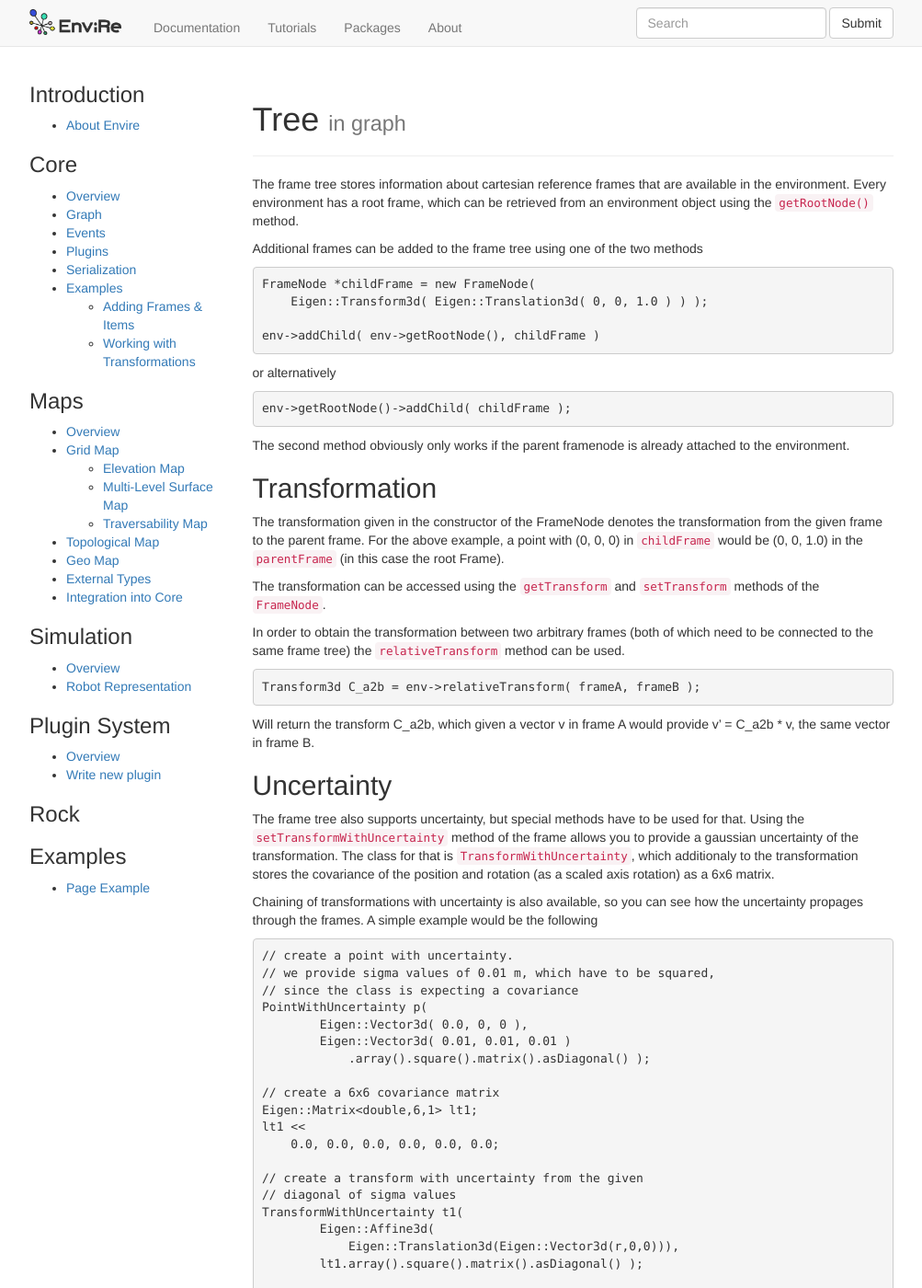
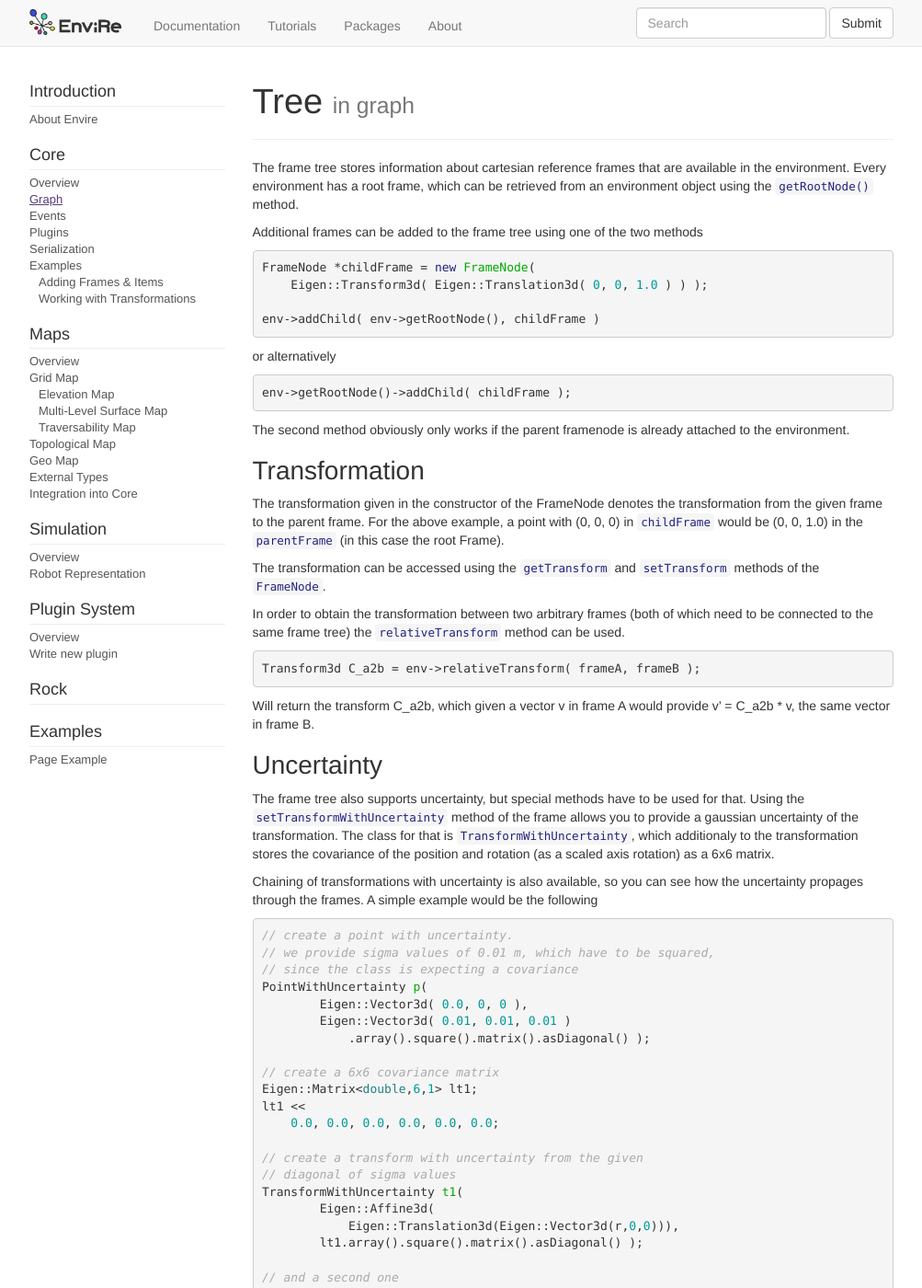
Before and after one commit to envire/envire.github.io, a Jekyll site: the page built from docs/core_graph_tree.md, in a window 1280 px wide and 1400 px high. Shown: the whole window at 92% size, without its empty margins (138-1141 px from the left). Built offline with Jekyll 4.4.1, drawn with Linux system fonts in a browser that asks for light colours; nearby versions of some CDN libraries.

Commit message:
add highlight code style, modify the font style and size

```diff
--- a/_includes/nav_docs.html
+++ b/_includes/nav_docs.html
@@ -1,4 +1,4 @@
-<nav>
+<nav class="nav-sidebar">
   <!-- Docs Nav -->
   {% for section in site.data.nav_docs %}
     <div class="nav-sidebar">
--- a/_layouts/docs.html
+++ b/_layouts/docs.html
@@ -3,9 +3,7 @@ layout: default
 ---
     <div class="row">
         <div class="col-md-3">
-            <nav>
-                {% include nav_docs.html %}
-            </nav>
+            {% include nav_docs.html %}
         </div>
         <div class="col-md-9">
             <div class="page-header">
--- a/_layouts/home.html
+++ b/_layouts/home.html
@@ -103,19 +103,19 @@
                     <img src="images/icons/icon_001.png" height="60"/>
                     <h3>Documentation</h3>
                     <p>Lorem ipsum dolor sit amet, consetetur sadipscing elitr, sed diam nonumy eirmod tempor invidunt ut labore et dolore magna aliquyam erat, sed diam voluptua.</p>
-                    <p><a class="btn btn-default" href="#" role="button">View details &raquo;</a></p>
+                    <p><a class="btn btn-default" href="{{"docs/intro_about_envire.html" | prepend: site.url }}" role="button">View details &raquo;</a></p>
                 </div>
                 <div class="col-md-4">
                     <img src="images/icons/icon_002.png" height="60"/>
                     <h3>Tutorials</h3>
                     <p>Lorem ipsum dolor sit amet, consetetur sadipscing elitr, sed diam nonumy eirmod tempor invidunt ut labore et dolore magna aliquyam erat, sed diam voluptua.</p>
-                    <p><a class="btn btn-default" href="#" role="button">View details &raquo;</a></p>
+                    <p><a class="btn btn-default" href="{{"tutorials/" | prepend: site.url }}" role="button">View details &raquo;</a></p>
                 </div>
                 <div class="col-md-4">
                     <img src="images/icons/icon_003.png" height="60"/>
                     <h3>Plugins</h3>
                     <p>Lorem ipsum dolor sit amet, consetetur sadipscing elitr, sed diam nonumy eirmod tempor invidunt ut labore et dolore magna aliquyam erat, sed diam voluptua.</p>
-                    <p><a class="btn btn-default" href="#" role="button">View details &raquo;</a></p>
+                    <p><a class="btn btn-default" href="{{"docs/plugins_overview.html" | prepend: site.url }}" role="button">View details &raquo;</a></p>
                 </div>
             </div>
         </div>
--- a/_layouts/packages.html
+++ b/_layouts/packages.html
@@ -3,9 +3,7 @@ layout: default
 ---
     <div class="row">
         <div class="col-md-3">
-            <nav>
-                {% include nav_packages.html %}
-            </nav>
+            {% include nav_packages.html %}
         </div>
         <div class="col-md-9">
             <div class="page-header">
--- a/_layouts/tutorials.html
+++ b/_layouts/tutorials.html
@@ -3,9 +3,7 @@ layout: default
 ---
     <div class="row">
         <div class="col-md-3">
-            <nav>
-                {% include nav_tutorials.html %}
-            </nav>
+            {% include nav_tutorials.html %}
         </div>
         <div class="col-md-9">
             <div class="page-header">
--- a/css/envire.css
+++ b/css/envire.css
@@ -26,7 +26,7 @@ body {
 
 .nav > li > a
 {
-    padding-top: 20px;
+    padding-top: 18px;
     padding-bottom: 10px;
 }
 
@@ -184,3 +184,183 @@ div.gray
 {
     text-align: center;
 }
+
+/* CUSTOMIZE THE SIDEBAR NAV
+-------------------------------------------------- */
+
+.page-header
+{
+    margin-top: 0px;
+}
+
+.page-header h1
+{
+    margin-top: 20px;
+}
+
+.nav-sidebar h3
+{
+    font-size: 18px;
+    padding-bottom: 5px;
+    border-bottom: 1px solid #eeeeee;
+    margin-bottom: 5px;
+    margin-top: 20px;
+}
+
+.nav-sidebar ul
+{
+    list-style: none;
+    padding: 0;
+    margin: 0;
+    font-size: 13px;
+    line-height: 18px;
+}
+
+.nav-sidebar a
+{
+    color: #555;
+}
+
+.nav-sidebar a:hover
+{
+    color: #23527c;
+}
+
+.nav-sidebar ul ul li
+{
+    padding-left: 10px;
+}
+
+.nav-sidebar > ul > li.active > a
+{
+    color: #563d7c;
+    text-decoration: underline;
+}
+
+.nav-sidebar ul li.active > a
+{
+    color: #563d7c;
+    text-decoration: underline;
+}
+
+
+/* Text */
+.col-md-9 img
+{
+    display: block;
+    margin: 20px auto;
+}
+
+
+@media (max-width: 360px) {
+    .col-md-9 img
+    {
+        max-width: 250px;
+    }
+}
+
+@media (min-width: 360px) {
+    .col-md-9 img
+    {
+        max-width: 350px;
+    }
+}
+
+@media (min-width: 700px) {
+    .col-md-9 img
+    {
+        max-width: 600px;
+    }
+}
+
+.col-md-9 h1
+{
+    font-size: 38px;
+}
+
+.col-md-9 h2
+{
+    font-size: 28px;
+    margin-top: 20px;
+    margin-bottom: 10px;
+}
+
+.col-md-9 h3
+{
+    font-size: 20px;
+    margin-top: 30px;
+    margin-bottom: 10px;
+}
+
+
+/* Highlight code
+ from https://github.com/jwarby/jekyll-pygments-themes/blob/master/README.md
+ http://jwarby.github.io/jekyll-pygments-themes/languages/javascript.html
+ Theme: autumn
+ modified */
+
+.highlight .hll { background-color: #ffffcc }
+.highlight .c { color: #aaaaaa; font-style: italic } /* Comment */
+.highlight .err { color: #F00000; background-color: #F0A0A0 } /* Error */
+.highlight .k { color: #222280 } /* Keyword */
+.highlight .cm { color: #aaaaaa; font-style: italic } /* Comment.Multiline */
+.highlight .cp { color: #4c8317 } /* Comment.Preproc */
+.highlight .c1 { color: #aaaaaa; font-style: italic } /* Comment.Single */
+.highlight .cs { color: #0000aa; font-style: italic } /* Comment.Special */
+.highlight .gd { color: #aa0000 } /* Generic.Deleted */
+.highlight .ge { font-style: italic } /* Generic.Emph */
+.highlight .gr { color: #aa0000 } /* Generic.Error */
+.highlight .gh { color: #000080; font-weight: bold } /* Generic.Heading */
+.highlight .gi { color: #00aa00 } /* Generic.Inserted */
+.highlight .go { color: #888888 } /* Generic.Output */
+.highlight .gp { color: #555555 } /* Generic.Prompt */
+.highlight .gs { font-weight: bold } /* Generic.Strong */
+.highlight .gu { color: #800080; font-weight: bold } /* Generic.Subheading */
+.highlight .gt { color: #aa0000 } /* Generic.Traceback */
+.highlight .kc { color: #0000aa } /* Keyword.Constant */
+.highlight .kd { color: #0000aa } /* Keyword.Declaration */
+.highlight .kn { color: #0000aa } /* Keyword.Namespace */
+.highlight .kp { color: #0000aa } /* Keyword.Pseudo */
+.highlight .kr { color: #0000aa } /* Keyword.Reserved */
+.highlight .kt { color: #258080 } /* Keyword.Type */
+.highlight .m { color: #009999 } /* Literal.Number */
+.highlight .s { color: #aa5500 } /* Literal.String */
+.highlight .na { color: #1e90ff } /* Name.Attribute */
+.highlight .nb { color: #00aaaa } /* Name.Builtin */
+.highlight .nc { color: #228022; text-decoration: underline } /* Name.Class */
+.highlight .no { color: #aa0000 } /* Name.Constant */
+.highlight .nd { color: #888888 } /* Name.Decorator */
+.highlight .ni { color: #800000; font-weight: bold } /* Name.Entity */
+.highlight .nf { color: #00aa00 } /* Name.Function */
+.highlight .nn { color: #00aaaa; text-decoration: underline } /* Name.Namespace */
+.highlight .nt { color: #1e90ff; font-weight: bold } /* Name.Tag */
+.highlight .nv { color: #aa0000 } /* Name.Variable */
+.highlight .ow { color: #0000aa } /* Operator.Word */
+.highlight .w { color: #bbbbbb } /* Text.Whitespace */
+.highlight .mf { color: #009999 } /* Literal.Number.Float */
+.highlight .mh { color: #009999 } /* Literal.Number.Hex */
+.highlight .mi { color: #009999 } /* Literal.Number.Integer */
+.highlight .mo { color: #009999 } /* Literal.Number.Oct */
+.highlight .sb { color: #aa5500 } /* Literal.String.Backtick */
+.highlight .sc { color: #aa5500 } /* Literal.String.Char */
+.highlight .sd { color: #aa5500 } /* Literal.String.Doc */
+.highlight .s2 { color: #aa5500 } /* Literal.String.Double */
+.highlight .se { color: #aa5500 } /* Literal.String.Escape */
+.highlight .sh { color: #aa5500 } /* Literal.String.Heredoc */
+.highlight .si { color: #aa5500 } /* Literal.String.Interpol */
+.highlight .sx { color: #aa5500 } /* Literal.String.Other */
+.highlight .sr { color: #009999 } /* Literal.String.Regex */
+.highlight .s1 { color: #aa5500 } /* Literal.String.Single */
+.highlight .ss { color: #0000aa } /* Literal.String.Symbol */
+.highlight .bp { color: #00aaaa } /* Name.Builtin.Pseudo */
+.highlight .vc { color: #aa0000 } /* Name.Variable.Class */
+.highlight .vg { color: #aa0000 } /* Name.Variable.Global */
+.highlight .vi { color: #aa0000 } /* Name.Variable.Instance */
+.highlight .il { color: #009999 } /* Literal.Number.Integer.Long */
+
+/* Code */
+code
+{
+    color: #222280;
+    background-color: #f5f5f5;
+}
```
